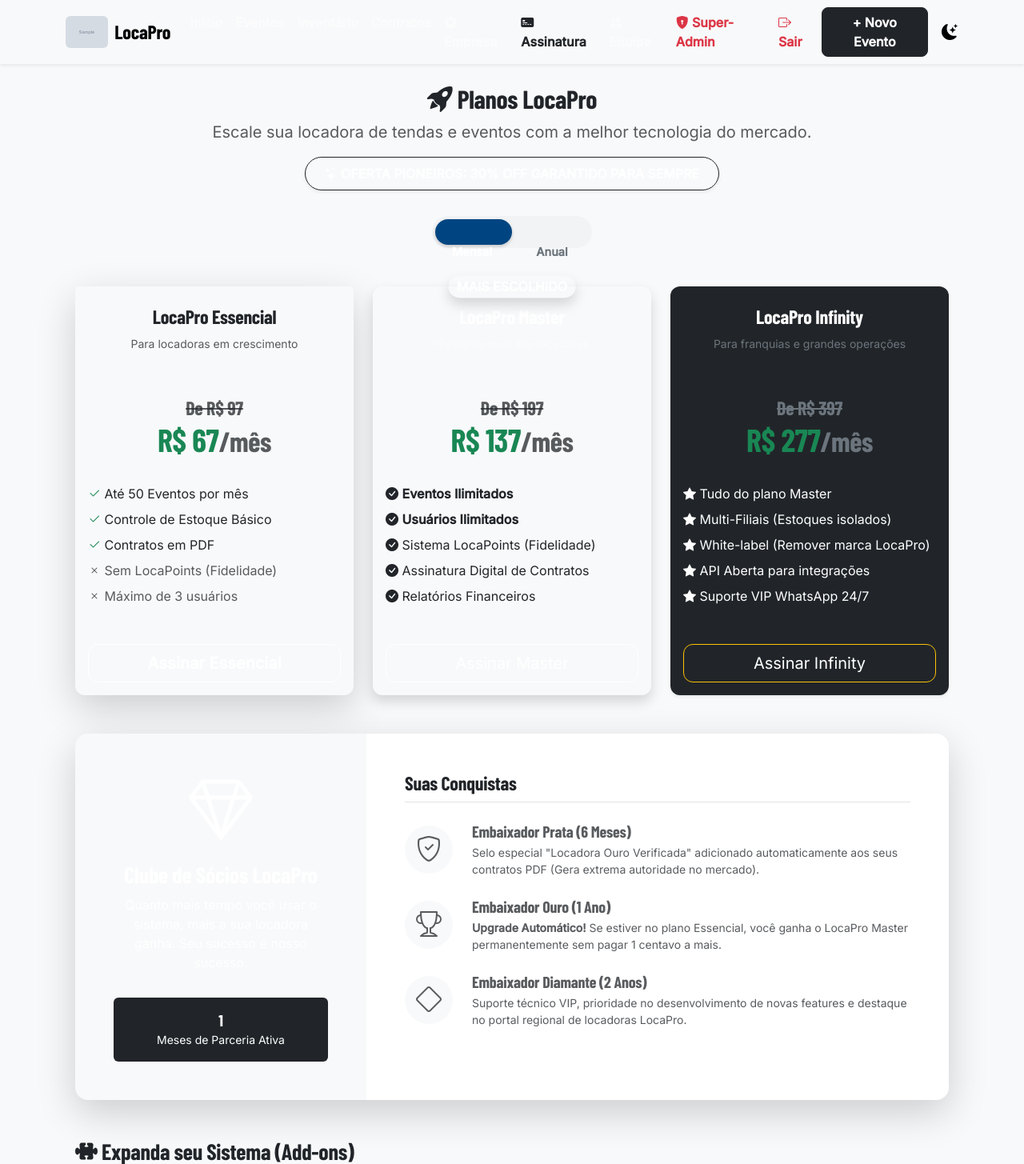
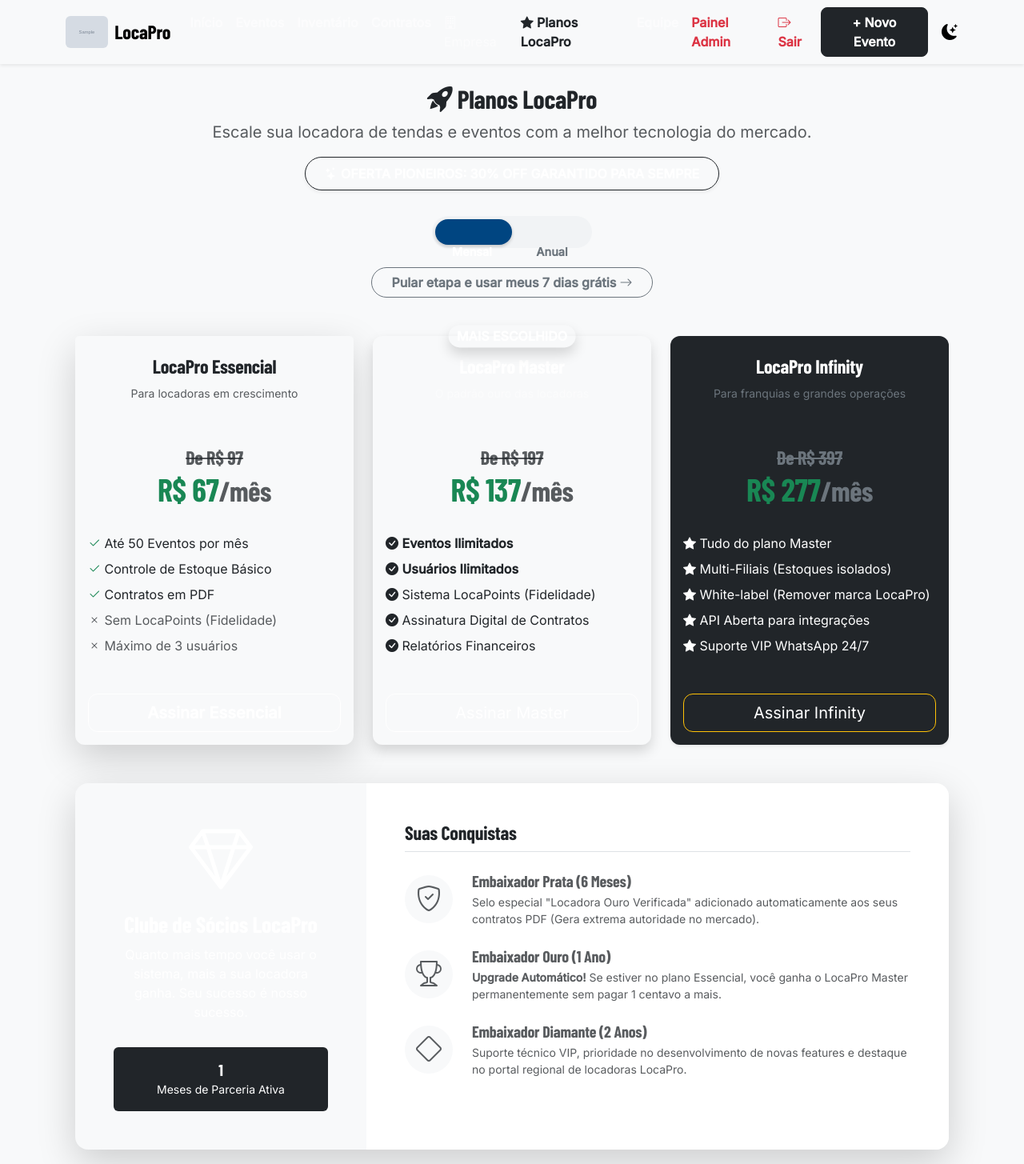
Before and after one commit to JpGeneroso004/LocaPro, a Django app: page /empresas/assinatura/ in a window 1280 px wide. Shown: the top 1455 px of the page at 80% size. Run offline with Django 4.2, Linux system fonts and the light colour scheme; a user stored in the database is signed in; tables that the repository leaves empty hold one stand-in row (values such as "Sample post"); grey boxes marked "Sample" are stand-in pictures; some web fonts are replaced.

Commit message:
feat(saas): Cria funil de Onboarding otimizado para conversão
- Redireciona o novo usuário imediatamente para a tela de Planos após o cadastro da locadora, interceptando ele enquanto está 'quente'.

- Adiciona 7 dias grátis de forma nativa na criação da conta.

- Bloqueia funcionários de verem a aba de assinaturas.

```diff
--- a/arttendas/empresas/templates/empresas/assinatura.html
+++ b/arttendas/empresas/templates/empresas/assinatura.html
@@ -91,6 +91,14 @@ input:checked ~ .toggle-labels .label-anual { color: #fff; }
                 <i class="bi bi-arrow-up-right-circle-fill"></i> Pague 10, Leve 12 meses (+2 meses GRÁTIS!)
             </div>
         </div>
+
+        {% if user.organizacao.status_assinatura == 'trial' %}
+        <div class="mt-4">
+            <a href="{% url 'eventos:dashboard' %}" class="btn btn-outline-secondary fw-bold rounded-pill px-4">
+                Pular etapa e usar meus 7 dias grátis <i class="bi bi-arrow-right"></i>
+            </a>
+        </div>
+        {% endif %}
     </div>
 
     {% if user.organizacao.status_assinatura == "ativa" %}
--- a/arttendas/empresas/views.py
+++ b/arttendas/empresas/views.py
@@ -42,7 +42,15 @@ def cadastro_locadora(request):
 
         try:
             with transaction.atomic():
-                org = Organizacao.objects.create(nome=empresa_nome, indicado_por=indicado_por)
+                from datetime import date
+                import datetime
+
+                org = Organizacao.objects.create(
+                    nome=empresa_nome,
+                    indicado_por=indicado_por,
+                    status_assinatura='trial',
+                    vencimento_trial=date.today() + datetime.timedelta(days=7)
+                )
 
                 if is_google_user:
                     # Associa a locadora ao usuário do Google que já está logado
@@ -66,8 +74,9 @@ def cadastro_locadora(request):
                     if user_auth:
                         login(request, user_auth)
 
-            messages.success(request, 'Conta criada com sucesso! Bem-vindo(a).')
-            return redirect('eventos:dashboard')
+            # SaaS Onboarding Flow: Redirect immediately to Pricing Page
+            messages.success(request, 'Locadora criada! Você ganhou 7 dias de acesso total grátis.')
+            return redirect('empresas:assinatura')
         except Exception as e:
             messages.error(request, f'Erro ao criar conta: {str(e)}')
 
@@ -220,6 +229,10 @@ def assinatura(request):
     if not org:
         return redirect('empresas:cadastro')
 
+    if request.user.cargo != 'dono':
+        messages.error(request, 'Apenas o proprietário (dono) da locadora pode gerenciar a assinatura.')
+        return redirect('eventos:dashboard')
+
     context = {
         'org': org,
         'dias_trial': 0
@@ -239,6 +252,10 @@ import json
 @login_required
 def processar_assinatura(request):
     org = request.user.organizacao
+    if request.user.cargo != 'dono':
+        messages.error(request, 'Acesso Negado.')
+        return redirect('eventos:dashboard')
+
     if request.method == 'POST':
         novo_plano = request.POST.get('plano')
         if novo_plano in ['starter', 'pro', 'premium']:
--- a/arttendas/templates/base.html
+++ b/arttendas/templates/base.html
@@ -250,21 +250,31 @@
           <a class="nav-link fw-bold {% block nav_contratos %}{% endblock %}" href="{% url 'eventos:contratos_lista' %}">Contratos</a>
         </li>
           <li class="nav-item">
-          <a class="nav-link fw-bold" href="{% url 'empresas:configuracoes' %}"><i class="bi bi-gear-fill"></i> Empresa</a>
+            <a class="nav-link {% if request.resolver_match.url_name == 'configuracoes' %}active{% endif %}" href="{% url 'empresas:configuracoes' %}">
+              <i class="bi bi-building"></i> <span>Empresa</span>
+            </a>
           </li>
+
+          {% if user.cargo == 'dono' %}
           <li class="nav-item">
-          <a class="nav-link fw-bold text-warning" href="{% url 'empresas:assinatura' %}"><i class="bi bi-credit-card-2-front-fill"></i> Assinatura</a>
+            <a class="nav-link {% if request.resolver_match.url_name == 'assinatura' %}active text-warning fw-bold{% endif %}" href="{% url 'empresas:assinatura' %}">
+              <i class="bi bi-star-fill text-warning"></i> <span>Planos LocaPro</span>
+            </a>
           </li>
+          {% endif %}
+
           <li class="nav-item">
-          <a class="nav-link fw-bold" href="{% url 'empresas:equipe' %}"><i class="bi bi-people-fill"></i> Equipe</a>
+            <a class="nav-link fw-bold {% block nav_equipe %}{% endblock %}" href="{% url 'empresas:equipe' %}">Equipe</a>
           </li>
+
           {% if user.is_superuser %}
           <li class="nav-item">
-          <a class="nav-link fw-bold text-danger" href="{% url 'empresas:super_admin' %}"><i class="bi bi-shield-lock-fill"></i> Super-Admin</a>
+            <a class="nav-link fw-bold text-danger" href="{% url 'admin:index' %}">Painel Admin</a>
           </li>
           {% endif %}
+
           <li class="nav-item">
-          <a class="nav-link fw-bold text-danger" href="{% url 'logout' %}"><i class="bi bi-box-arrow-right"></i> Sair</a>
+            <a class="nav-link fw-bold text-danger" href="{% url 'account_logout' %}"><i class="bi bi-box-arrow-right"></i> Sair</a>
           </li>
       </ul>
       <a href="{% url 'eventos:novo' %}" class="btn btn-dark fw-bold me-3">+ Novo Evento</a>
```
Lines whose indentation alone changed are shown as unchanged.
